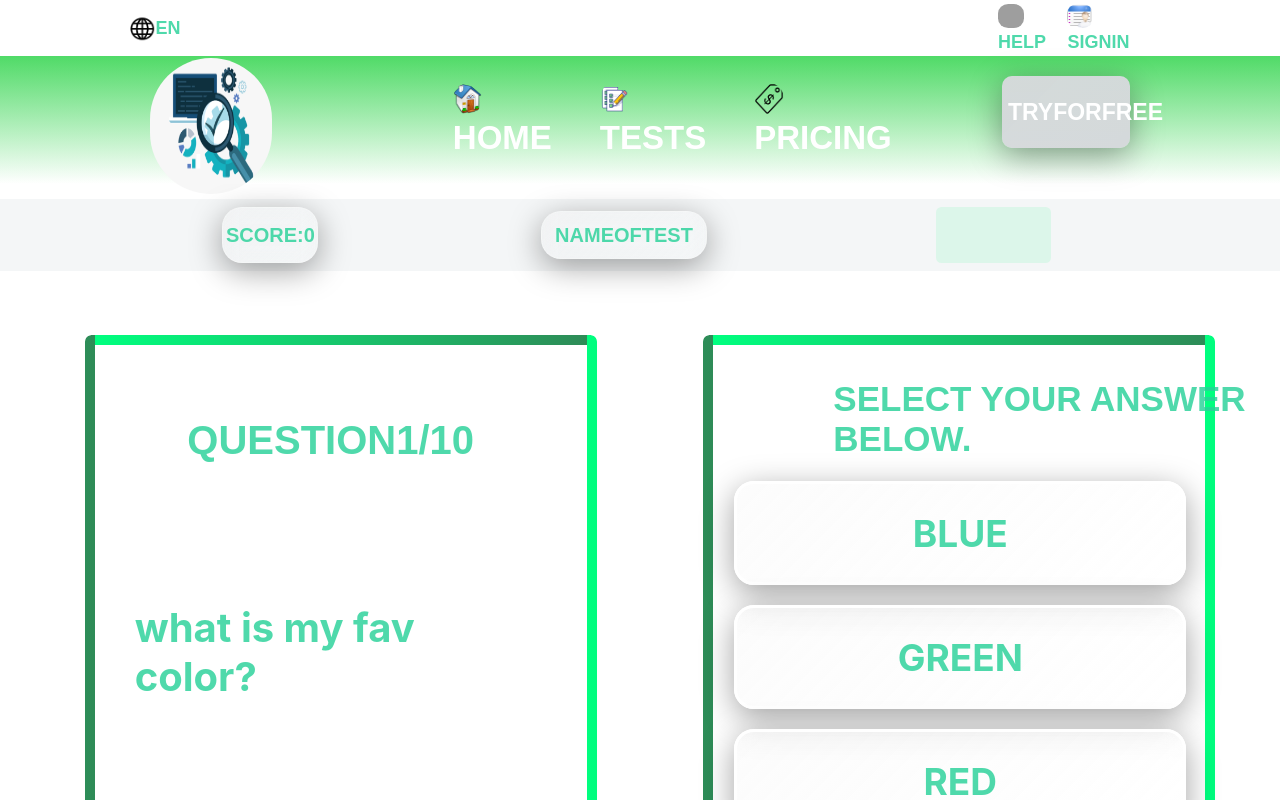
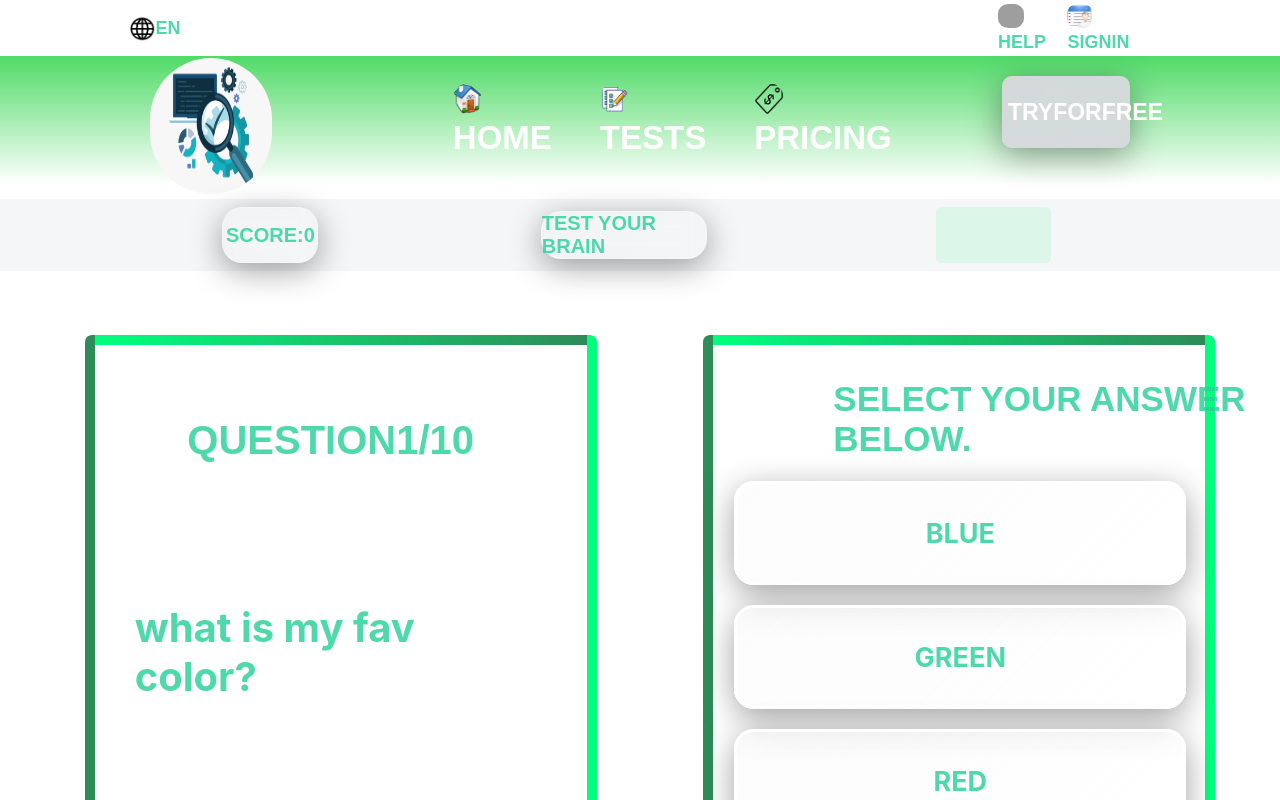
Before and after one commit to KassieSanisclaws/TestQuizApp, a React (Create React App) app: page /tests in a window 1280 px wide. Shown: the top 800 px of the page. Built offline with nearby package versions, Linux system fonts and the light colour scheme; grey boxes are pictures that could not be loaded.

Commit message:
twelveth commit

```diff
--- a/src/json-data/testData.js
+++ b/src/json-data/testData.js
@@ -10,84 +10,84 @@ const  testQuestions = [
            ],
         },
         {
-            questions: "",
+            questions: "What Is An Inner Join In SQL?",
             selections: [
-                { id: 0, options: "", isAnswer: false},
-                { id: 1, options: "", isAnswer: false},
-                { id: 2, options: "", isAnswer: false},
-                { id: 3, options: "", isAnswer: true}
+                { id: 0, options: "combining rows, tables and columns that may have the same values.", isAnswer: false},
+                { id: 1, options: "matching all values in database to the query string of the join creating a new view.", isAnswer: false},
+                { id: 2, options: "it creates a table, separtes concerns and joins other databases together.", isAnswer: false},
+                { id: 3, options: "selects records that have matching values in both tables.", isAnswer: true}
             ],
         },
         {
-            questions: "",
+            questions: "What Is An HTML Div Element?",
             selections: [
-                { id: 0, options: "", isAnswer: true},
-                { id: 1, options: "", isAnswer: false},
-                { id: 2, options: "", isAnswer: false},
-                { id: 3, options: "", isAnswer: false}
+                { id: 0, options: "A container holding elements of the application on a page.", isAnswer: true},
+                { id: 1, options: "A magical box which does a number of things.", isAnswer: false},
+                { id: 2, options: "A Div is a child of a parent component Div.", isAnswer: false},
+                { id: 3, options: "A Div can hold data, elements and css.", isAnswer: false}
             ],
         },
         {
-            questions: "",
+            questions: "What Does CSS Stand For?",
             selections: [
-                { id: 0, options: "", isAnswer: false},
-                { id: 1, options: "", isAnswer: false},
-                { id: 2, options: "", isAnswer: true},
-                { id: 3, options: "", isAnswer: false}
+                { id: 0, options: "Camera Styles Screens", isAnswer: false},
+                { id: 1, options: "Color Styles Sheets", isAnswer: false},
+                { id: 2, options: "Cascading Style Sheets", isAnswer: true},
+                { id: 3, options: "Common Systems Servers", isAnswer: false}
             ],
         },
         {
-            questions: "",
+            questions: "Whats A Programming Language?",
             selections: [
-                { id: 0, options: "", isAnswer: false},
-                { id: 1, options: "", isAnswer: false},
-                { id: 2, options: "", isAnswer: true},
-                { id: 3, options: "", isAnswer: false}
+                { id: 0, options: "Python", isAnswer: false},
+                { id: 1, options: "Javascript", isAnswer: false},
+                { id: 2, options: "All Choices", isAnswer: true},
+                { id: 3, options: "C#", isAnswer: false}
             ],
         },
         {
-            questions: "",
+            questions: "What Is Needed To Be A Developer?",
             selections: [
-                { id: 0, options: "", isAnswer: true},
-                { id: 1, options: "", isAnswer: false},
-                { id: 2, options: "", isAnswer: false},
-                { id: 3, options: "", isAnswer: false}
+                { id: 0, options: "A Industrious mind willing to learn", isAnswer: true},
+                { id: 1, options: "A Programmer that can only code css", isAnswer: false},
+                { id: 2, options: "A Programmer who is great but doesnt work well with others", isAnswer: false},
+                { id: 3, options: "A programmer who can copy and paste code", isAnswer: false}
             ],
         },
         {
-            questions: "",
+            questions: "What Does DOM Mean?",
             selections: [
-                { id: 0, options: "", isAnswer: false},
-                { id: 1, options: "", isAnswer: false},
-                { id: 2, options: "", isAnswer: false},
-                { id: 3, options: "", isAnswer: true}
+                { id: 0, options: "Document Object Maker", isAnswer: false},
+                { id: 1, options: "Document Object Max", isAnswer: false},
+                { id: 2, options: "Document Object Mode", isAnswer: false},
+                { id: 3, options: "Document Object Model", isAnswer: true}
             ],
         },
         {
-            questions: "",
+            questions: "What Does HTML Mean?",
             selections: [
-                { id: 0, options: "", isAnswer: false},
-                { id: 1, options: "", isAnswer: true},
-                { id: 2, options: "", isAnswer: false},
-                { id: 3, options: "", isAnswer: false}
+                { id: 0, options: "Hyper-Text-Markups-Links", isAnswer: false},
+                { id: 1, options: "Hyper-Text-MarkUp-Link", isAnswer: true},
+                { id: 2, options: "Hyper-Transfer-Mode-Linker", isAnswer: false},
+                { id: 3, options: "Hyper-Transfer-Mark-Links", isAnswer: false}
             ],
         },
         {
-            questions: "",
+            questions: "Who Is The Development Team Who Created React?",
             selections: [
-                { id: 0, options: "", isAnswer: false},
-                { id: 1, options: "", isAnswer: false},
-                { id: 2, options: "", isAnswer: true},
-                { id: 3, options: "", isAnswer: false}
+                { id: 0, options: "FaceBook.", isAnswer: false},
+                { id: 1, options: "React.", isAnswer: false},
+                { id: 2, options: "Gatsby.", isAnswer: true},
+                { id: 3, options: "Thomas Edison.", isAnswer: false}
             ],
         },
         {
-            questions: "",
+            questions: "What Is An Object In Programming?",
             selections: [
-                { id: 0, options: "", isAnswer: false},
-                { id: 1, options: "", isAnswer: false},
-                { id: 2, options: "", isAnswer: false},
-                { id: 3, options: "", isAnswer: true}
+                { id: 0, options: "An Object oriented programming language create the two.", isAnswer: false},
+                { id: 1, options: "An abstraction of values which can not be access not even by the code.", isAnswer: false},
+                { id: 2, options: "An Super class of key value pairs which map objects to things.", isAnswer: false},
+                { id: 3, options: "An abstract data type with the addition of polymorphism and inheritance.", isAnswer: true}
             ],
         }
     ]
--- a/src/json-data/testDataTwo.js
+++ b/src/json-data/testDataTwo.js
@@ -10,84 +10,84 @@ const testQuestionsTwo = [
         ],
      },
      {
-         questions: "",
+         questions: "What Does Display Flex Css Property Do On An Element?",
          selections: [
-             { id: 0, options: "", isAnswer: false},
-             { id: 1, options: "", isAnswer: false},
-             { id: 2, options: "", isAnswer: false},
-             { id: 3, options: "", isAnswer: true}
+             { id: 0, options: "Renders Flex", isAnswer: false},
+             { id: 1, options: "Cascading Styles", isAnswer: false},
+             { id: 2, options: "Renders Flex all over the application.", isAnswer: false},
+             { id: 3, options: "Renders all the child divs in line on screen.", isAnswer: true}
          ],
      },
      {
-         questions: "",
+         questions: "Name A CSS Property?",
          selections: [
-             { id: 0, options: "", isAnswer: true},
-             { id: 1, options: "", isAnswer: false},
-             { id: 2, options: "", isAnswer: false},
-             { id: 3, options: "", isAnswer: false}
+             { id: 0, options: "Backdrop-filter.", isAnswer: true},
+             { id: 1, options: "Iframe.", isAnswer: false},
+             { id: 2, options: "Top 10.", isAnswer: false},
+             { id: 3, options: "TextCelebrate.", isAnswer: false}
          ],
      },
      {
-         questions: "",
+         questions: "When Do Canadien's Celebrate Thanks Giving Holiday?",
          selections: [
-             { id: 0, options: "", isAnswer: false},
-             { id: 1, options: "", isAnswer: false},
-             { id: 2, options: "", isAnswer: true},
-             { id: 3, options: "", isAnswer: false}
+             { id: 0, options: "September 23rd.", isAnswer: false},
+             { id: 1, options: "August 11th.", isAnswer: false},
+             { id: 2, options: "October 11th.", isAnswer: true},
+             { id: 3, options: "October 13th,", isAnswer: false}
          ],
      },
      {
-         questions: "",
+         questions: "What Are Canadians Known For?",
          selections: [
-             { id: 0, options: "", isAnswer: false},
-             { id: 1, options: "", isAnswer: false},
-             { id: 2, options: "", isAnswer: true},
-             { id: 3, options: "", isAnswer: false}
+             { id: 0, options: "Being Friendly.", isAnswer: false},
+             { id: 1, options: "Being Canadian.", isAnswer: false},
+             { id: 2, options: "Being Hockey Fenatics.", isAnswer: true},
+             { id: 3, options: "Being Loud.", isAnswer: false}
          ],
      },
      {
-         questions: "",
+         questions: "Which Are The CSS Position Properties?",
          selections: [
-             { id: 0, options: "", isAnswer: true},
-             { id: 1, options: "", isAnswer: false},
-             { id: 2, options: "", isAnswer: false},
-             { id: 3, options: "", isAnswer: false}
+             { id: 0, options: "Absolute, Fixed, Relative, Sticky.", isAnswer: true},
+             { id: 1, options: "Absolute, Position, Fixed, Z-index.", isAnswer: false},
+             { id: 2, options: "Absolute, Z-index, Sticky, Resolute.", isAnswer: false},
+             { id: 3, options: "Overflow, Hidden, Abstract, Absolute.", isAnswer: false}
          ],
      },
      {
-         questions: "",
+         questions: "What Is AWS Database Best Feature?",
          selections: [
-             { id: 0, options: "", isAnswer: false},
-             { id: 1, options: "", isAnswer: false},
-             { id: 2, options: "", isAnswer: false},
-             { id: 3, options: "", isAnswer: true}
+             { id: 0, options: "Support Across Region.", isAnswer: false},
+             { id: 1, options: "Its Lambdas.", isAnswer: false},
+             { id: 2, options: "Database Scalability.", isAnswer: false},
+             { id: 3, options: "Security.", isAnswer: true}
          ],
      },
      {
-         questions: "",
+         questions: "What Is An Example Of A No SQL DataBase?",
          selections: [
-             { id: 0, options: "", isAnswer: false},
-             { id: 1, options: "", isAnswer: true},
-             { id: 2, options: "", isAnswer: false},
-             { id: 3, options: "", isAnswer: false}
+             { id: 0, options: "PostGres.", isAnswer: false},
+             { id: 1, options: "AWS.", isAnswer: true},
+             { id: 2, options: "SQL.", isAnswer: false},
+             { id: 3, options: "MariaDB.", isAnswer: false}
          ],
      },
      {
-         questions: "",
+         questions: "What Color Is The Candian Flag?",
          selections: [
-             { id: 0, options: "", isAnswer: false},
-             { id: 1, options: "", isAnswer: false},
-             { id: 2, options: "", isAnswer: true},
-             { id: 3, options: "", isAnswer: false}
+             { id: 0, options: "Red White White.", isAnswer: false},
+             { id: 1, options: "Red White Orange.", isAnswer: false},
+             { id: 2, options: "Red & White.", isAnswer: true},
+             { id: 3, options: "Red white blue.", isAnswer: false}
          ],
      },
      {
-         questions: "",
+         questions: "Who Is The Worlds Third Richest Man Behind Elon Musk?",
          selections: [
-             { id: 0, options: "", isAnswer: false},
-             { id: 1, options: "", isAnswer: false},
-             { id: 2, options: "", isAnswer: false},
-             { id: 3, options: "", isAnswer: true}
+             { id: 0, options: "Steve Jobs.", isAnswer: false},
+             { id: 1, options: "Bill Gates.", isAnswer: false},
+             { id: 2, options: "Gautam Adani", isAnswer: false},
+             { id: 3, options: "Bernard Arnault.", isAnswer: true}
          ],
      }
 ]
--- a/src/pages/testPage/testPage.css
+++ b/src/pages/testPage/testPage.css
@@ -242,7 +242,7 @@
   padding: 16px;
   border: 3px solid white;
   border-radius: 20px;
-  font-size: 37px;
+  font-size: 27px;
   margin-top: 20px;
   display: flex;
   justify-content: center;
--- a/src/pages/testPage/testPage.jsx
+++ b/src/pages/testPage/testPage.jsx
@@ -34,7 +34,7 @@ function TestPage(){
 
                 <div className="test-cntnt1">
                     <div className="test-cntnt1-countr glass"><span>Score:{scoreCount}</span></div>
-                    <div className="test-cntnt1-title glass"><span>NameOfTest</span></div>
+                    <div className="test-cntnt1-title glass"><span>Test Your Brain</span></div>
                     <div className="test-cntnt1-btn"><button><Link to="/test2" ><span>Next</span><div className="test-cntnt1-btnR"/></Link></button></div>
                 </div>
 
--- a/src/screens/testsPages/testPage2/testPageTwo.css
+++ b/src/screens/testsPages/testPage2/testPageTwo.css
@@ -266,7 +266,7 @@
     padding: 16px;
     border: 3px solid white;
     border-radius: 20px;
-    font-size: 37px;
+    font-size: 30px;
     margin-top: 20px;
     display: flex;
     justify-content: center;
--- a/src/screens/testsPages/testPage2/testPageTwo.jsx
+++ b/src/screens/testsPages/testPage2/testPageTwo.jsx
@@ -44,7 +44,7 @@ function TestPageTwo() {
                <div className="testPageTwo-container">
                <div className="testPageTwo-cntnt1">
                     <div className="testPageTwo-cntnt1-countr glass"><span>Score:{scoreCount}</span></div>
-                    <div className="testPageTwo-cntnt1-title glass"><span>NameOfTest</span></div>
+                    <div className="testPageTwo-cntnt1-title glass"><span>Guess It Out</span></div>
                     <div className="testPageTwo-cntnt1-btn"><button><span>Next</span><div className="testPageTwo-cntnt1-btnR"/></button></div>
                 </div>
 
```
Also changed, not shown: 1 other file (tests, documents, lock files or other folders).
